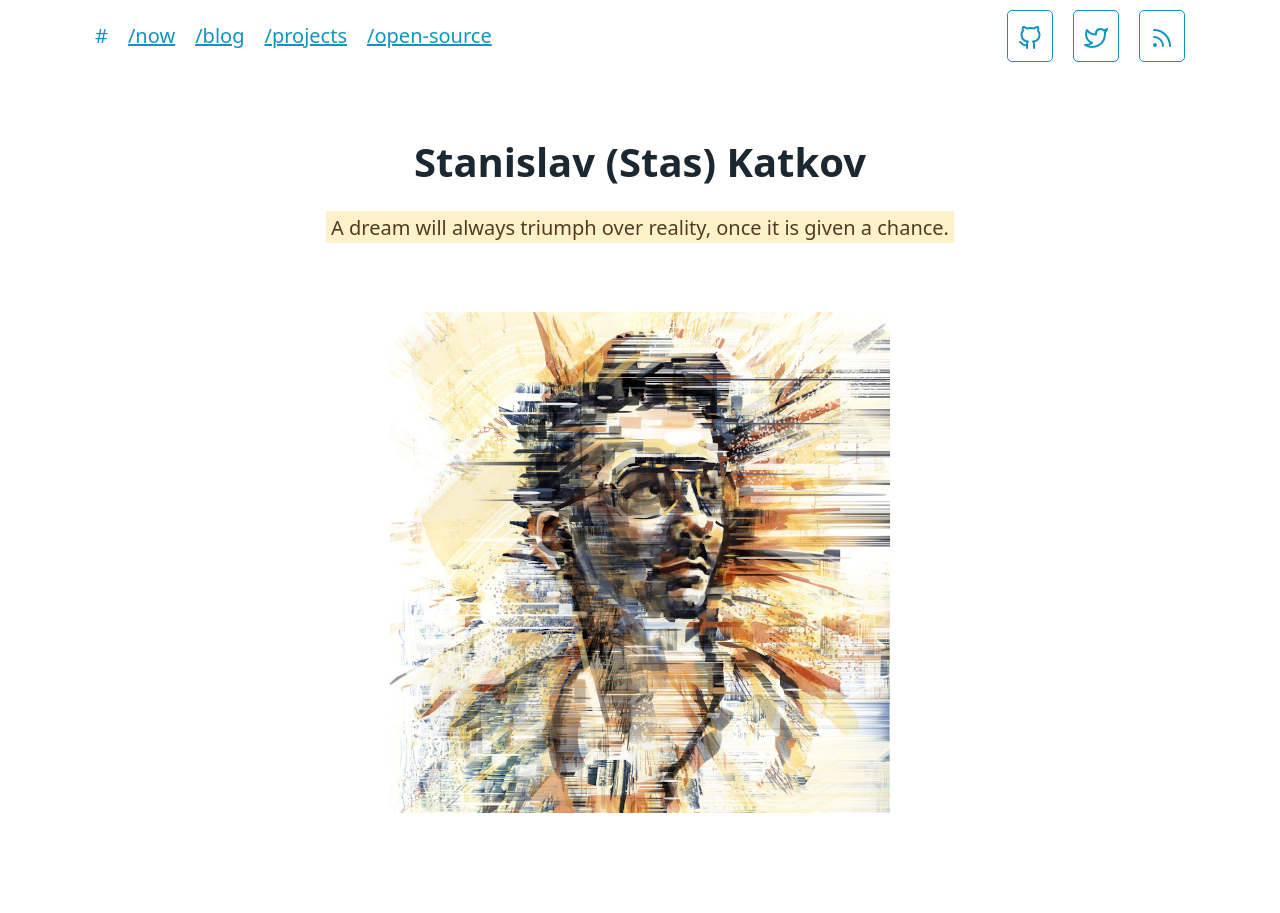
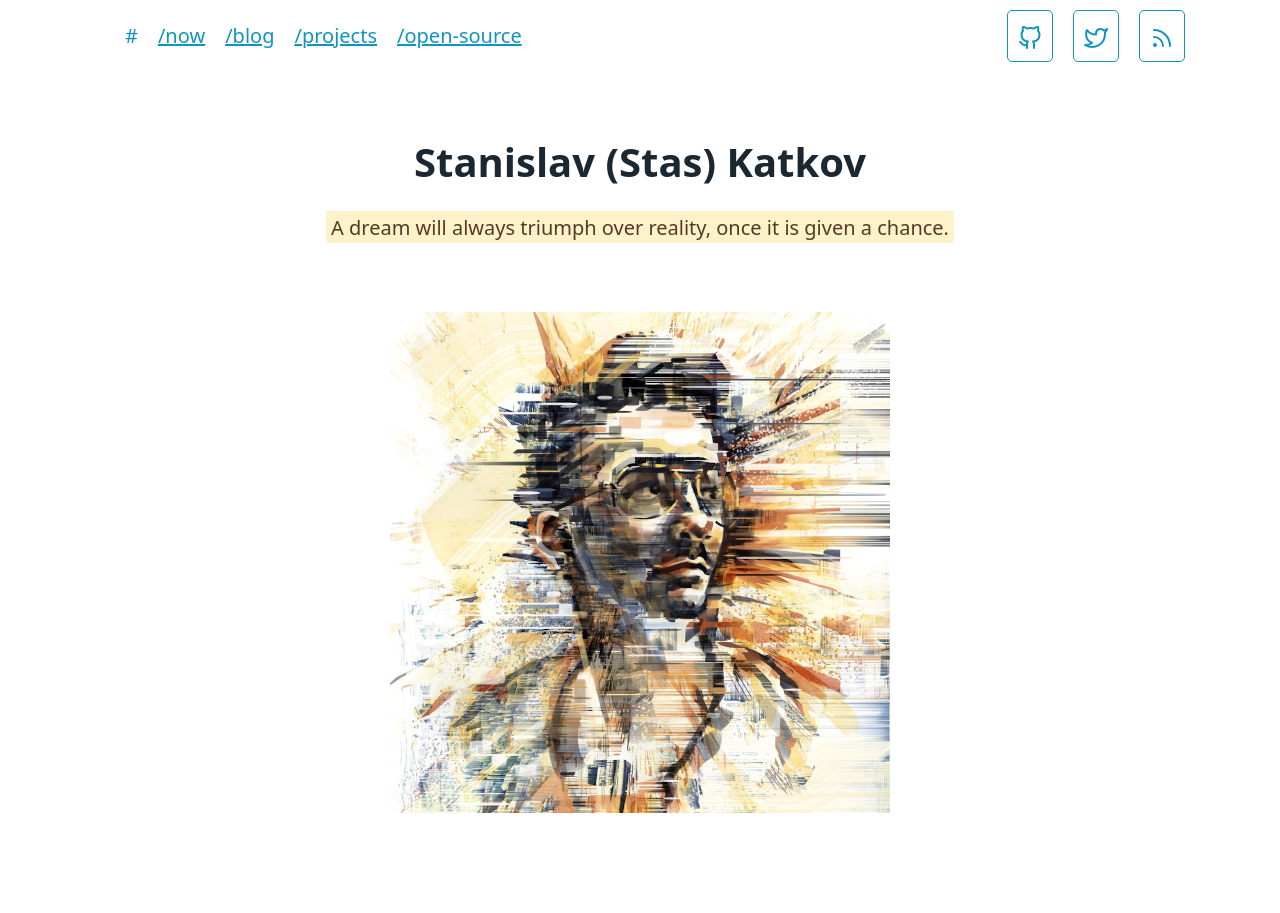
Before and after one commit to skatkov/skatkov.com, a Jekyll site: the page built from index.html, in a window 1280 px wide. Built offline with Jekyll 4.4.1, drawn with Linux system fonts in a browser that asks for light colours.

Commit message:
some style improvements

```diff
--- a/css/main.css
+++ b/css/main.css
@@ -15,6 +15,9 @@
     margin-top: 1rem !important;
     margin-bottom: 1rem !important;
 }
+.container {
+    padding-bottom: 1rem!important;
+}
 
 article {
     margin: 0;
@@ -23,3 +26,7 @@
 body > main {
     padding: 0rem !important;
 }
+
+ul {
+    margin-left: 1rem!important;
+}
```
Also changed, not shown: _posts/2020-03-26-lessons-from-building-another-url-shortener.md (+1 -1 lines).
